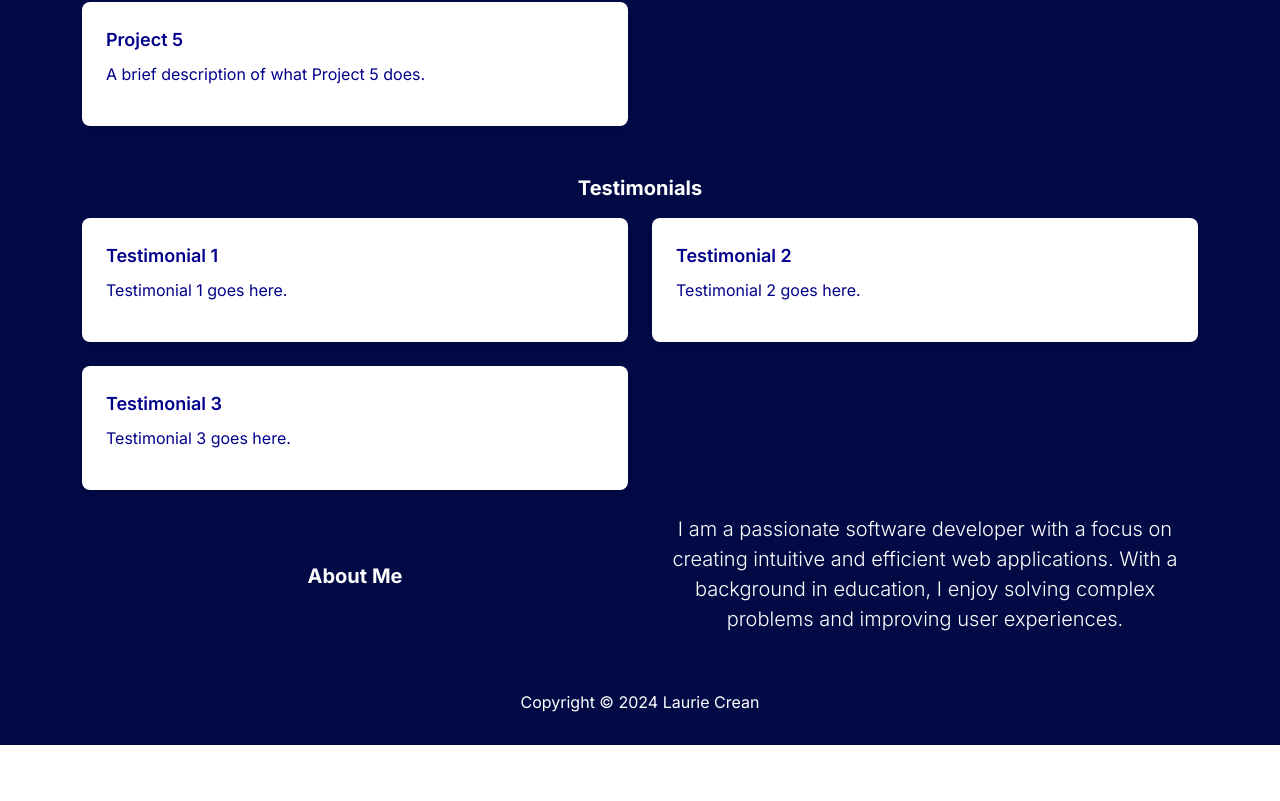
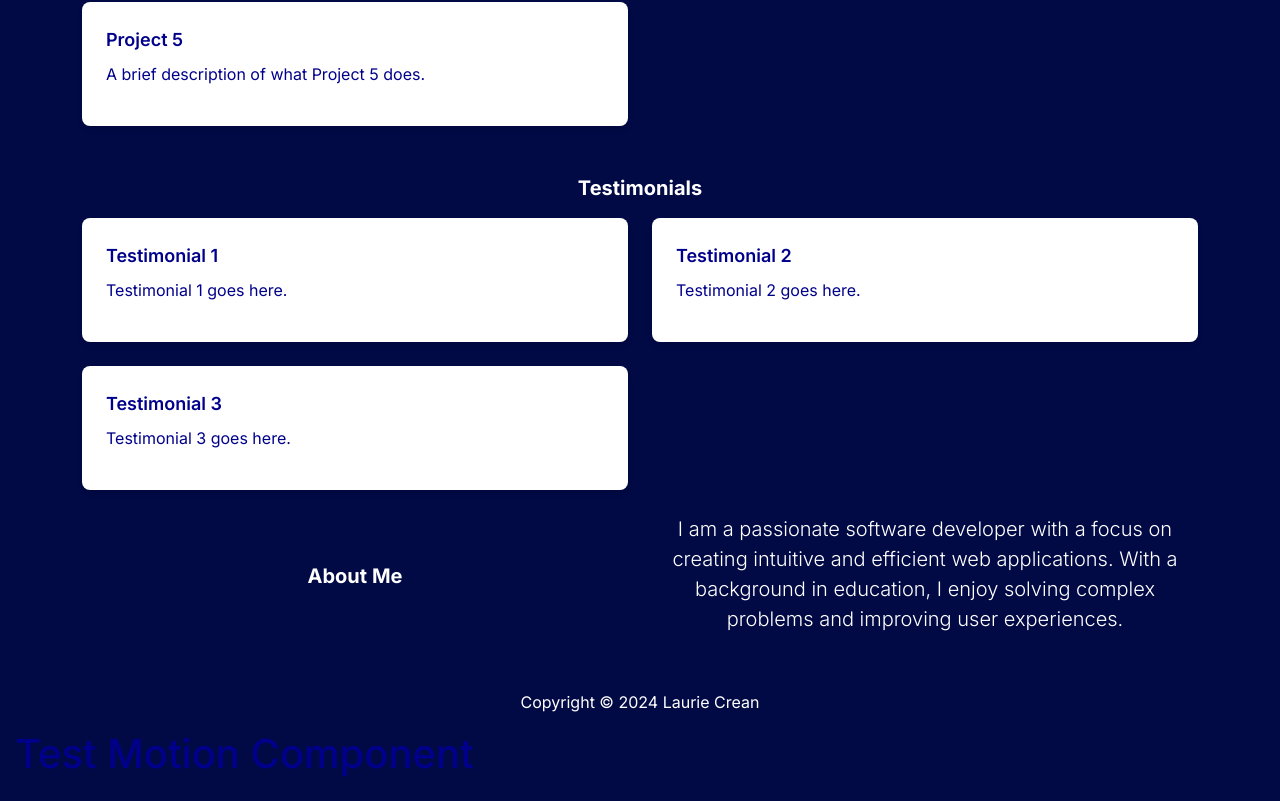
Before and after one commit to lmcrean/lauriecrean_v3, a Next.js app: page / in a window 1280 px wide. Shown: the part 2800-3601 px from the top of the page. Before the commit the page ends 3545 px from the top, so only its background shows below. Built offline with nearby package versions, Linux system fonts and the light colour scheme; a web font is replaced by a local one.

Commit message:
Add Framer Motion to TestMotionComponent

```diff
--- a/app/page.tsx
+++ b/app/page.tsx
@@ -7,6 +7,7 @@ import Testimonials from '../components/Testimonials';
 import About from '../components/About';
 import Contact from '../components/Contact';
 import Footer from '../components/Footer';
+import TestMotionComponent from '../components/TestMotionComponent';
 import 'bootstrap/dist/css/bootstrap.min.css';
 
 const App = () => {
@@ -19,6 +20,7 @@ const App = () => {
       <About />
       <Contact />
       <Footer />
+      <TestMotionComponent />
     </div>
   );
 };
--- a/components/PersonalProjects.tsx
+++ b/components/PersonalProjects.tsx
@@ -10,7 +10,7 @@ const PersonalProjects = () => {
         <h2 className="text-center text-white text-xl font-bold mb-3 mt-5">Personal Projects</h2>
         <div className="grid sm:grid-cols-1 md:grid-cols-2 gap-4">
           {Array.from({ length: 5 }).map((_, index) => (
-            <div key={index} className="bg-white shadow-md rounded-lg p-4">
+            <div className="bg-white shadow-md rounded-lg p-4">
               <div className='d-flex justify-content-between'>
               <h3 className="text-lg font-semibold mb-2">Project {index + 1}</h3><a className='mr-0'>More info</a>
               </div>
--- /dev/null
+++ b/components/TestMotionComponent.tsx
@@ -0,0 +1,17 @@
+// TestMotionComponent.tsx
+import React from 'react';
+import { motion } from 'framer-motion'; // bug: error when applying motion.div to a component
+// Error: (0 , react__WEBPACK_IMPORTED_MODULE_0__.createContext) is not a function
+
+
+const TestMotionComponent = () => {
+  return (
+    <section>
+        <div>
+            <h1>Test Motion Component</h1>
+        </div>
+    </section>
+  );
+};
+
+export default TestMotionComponent;
```
Also changed, not shown: 1 other file (tests, documents, lock files or other folders).
